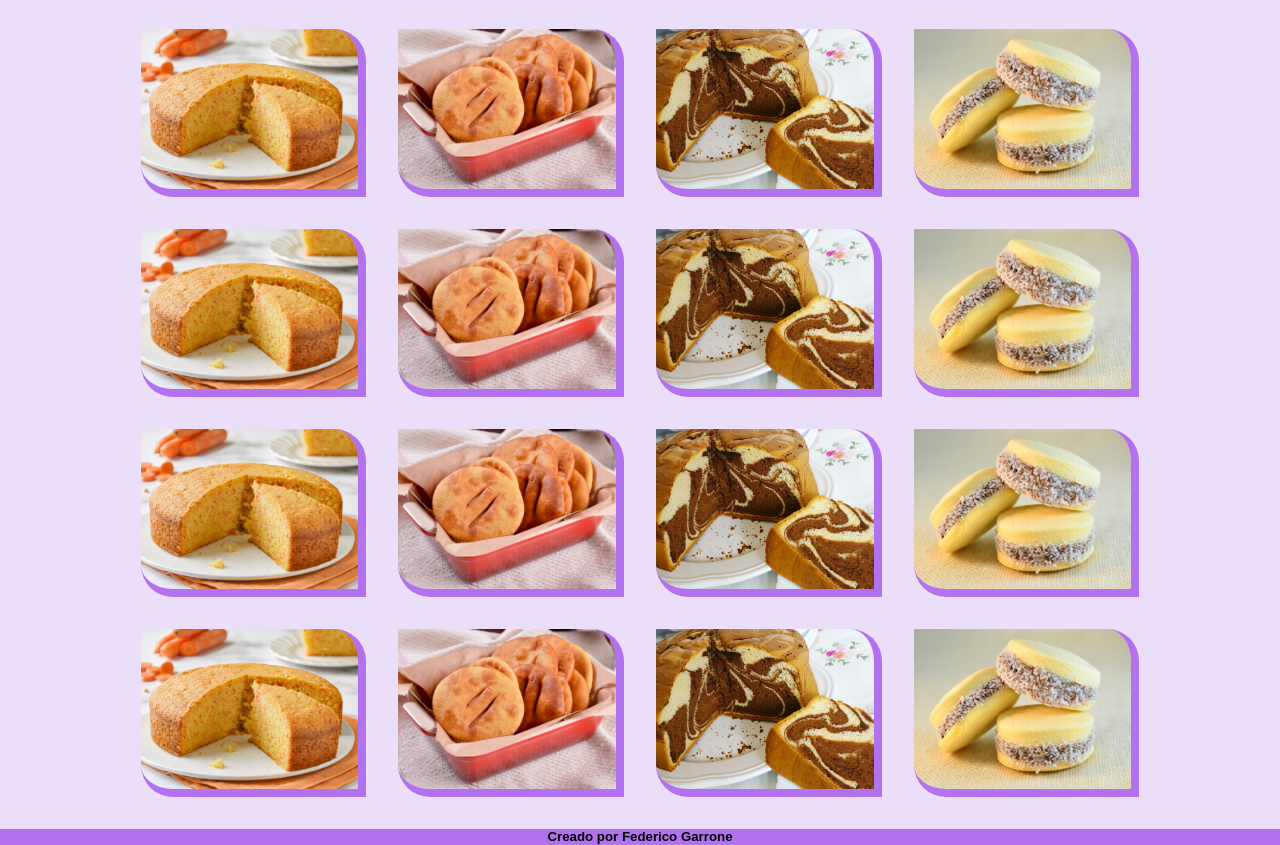
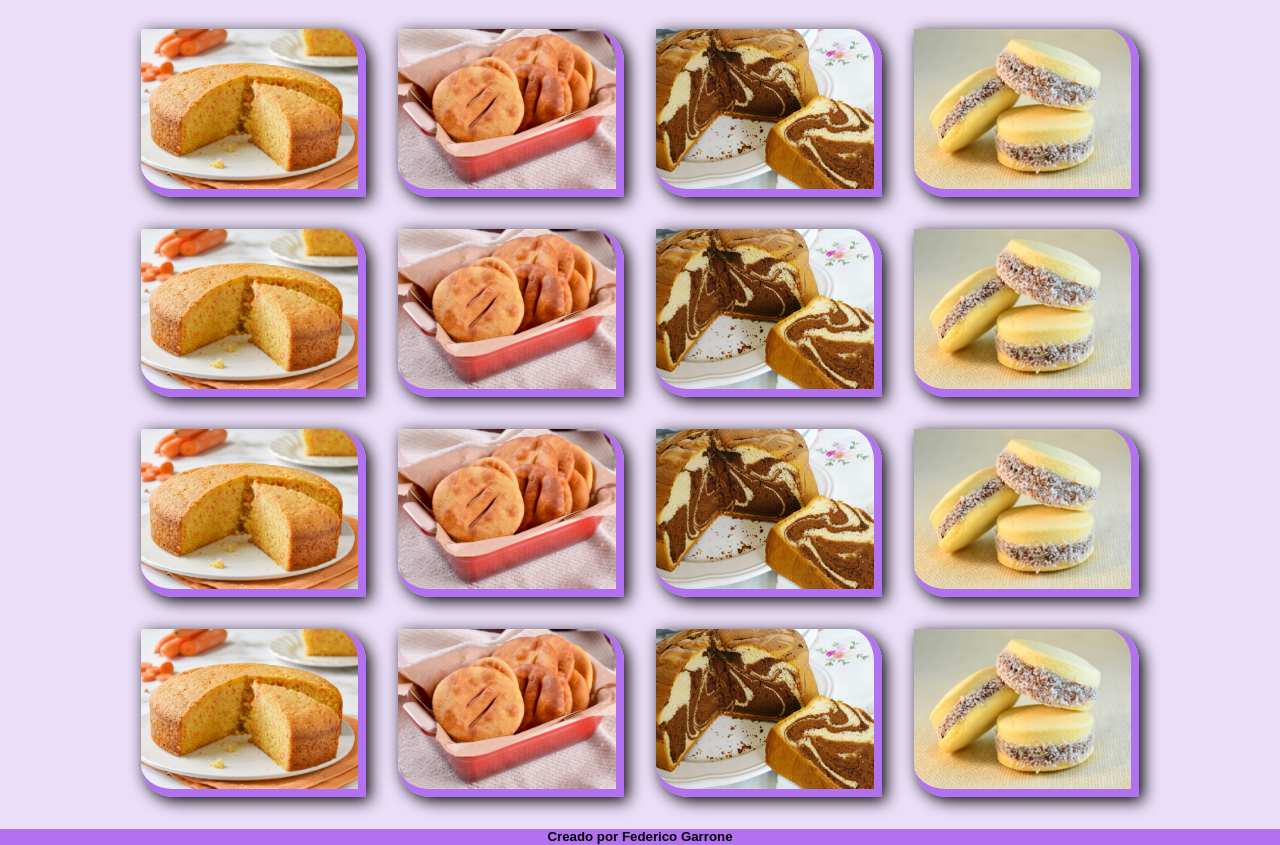
Before and after one commit to fedegarrone/laCocinaDeLali, a plain HTML site: page pages/recipes.html in a window 1280 px wide. Shown: the part 77-922 px from the top of the page. Drawn offline with Linux system fonts and the light colour scheme.

Commit message:
translate and shadow added to cards in recipes

```diff
--- a/assets/css/cards.css
+++ b/assets/css/cards.css
@@ -11,17 +11,20 @@
   background-image: url("https://images.unsplash.com/photo-1690789824921-6754195c97ee?crop=entropy&cs=srgb&fm=jpg&ixid=M3wzMjM4NDZ8MHwxfHJhbmRvbXx8fHx8fHx8fDE2OTIyMTEwNjZ8&ixlib=rb-4.0.3&q=85");
   background-size: cover;
   background-position: center;
-  transition: 0.75s ease-in-out;
+  transition: 0.55s ease-in-out;
   flex: 0.2;
   border: 0 solid var(--color-background);
   /* border-width: 0 0.5rem 0.5rem 0; */
   border-right-width: 0.5rem;
   border-bottom-width: 0.5rem;
   border-radius: 0 2rem;
+  box-shadow: 0.25rem 0.25rem 1rem;
 }
 
 .bloc_bis:hover {
   flex: 0.35;
+  transform: translate(1rem, -2.5rem);
+  height: 15rem;
 }
 
 .bizcochuelo-zanahoria {
```
